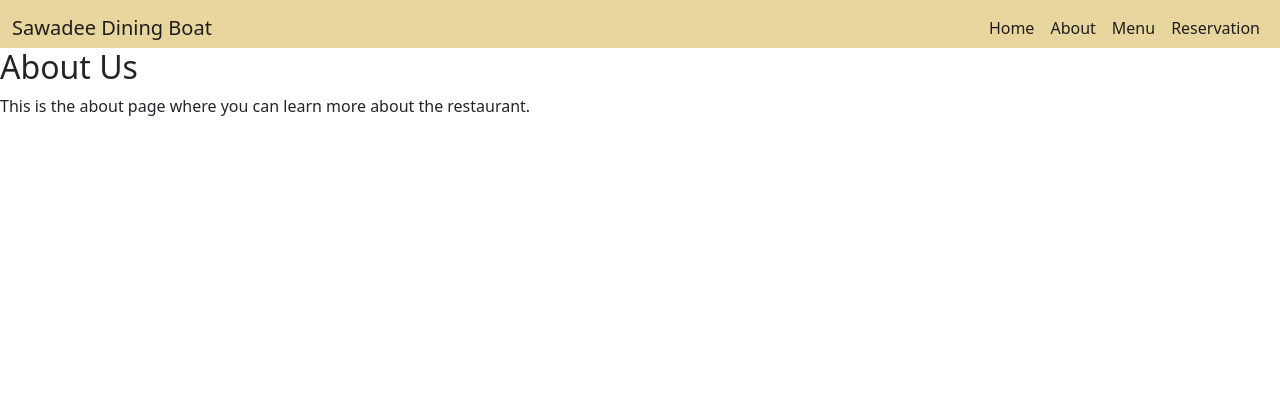
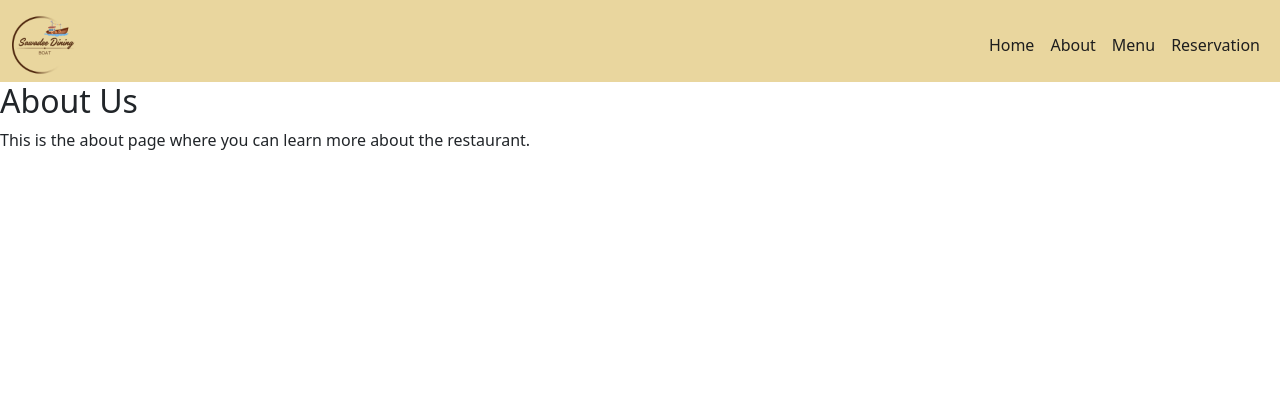
Before and after one commit to Alisha98A/sawadee-boat, a Django app: page /about/ in a window 1280 px wide. Shown: the top 420 px of the page. Run offline with Django 4.2, Linux system fonts and the light colour scheme.

Commit message:
Add favicon to base template

```diff
--- a/templates/base.html
+++ b/templates/base.html
@@ -10,6 +10,19 @@
     <meta
       name="keywords"
       content="Sawadee Dining Boat, Thai restaurant, Thai food, boat dining, Thai boat restaurant, boat experience, Thai cuisine, private boat dining" />
+    <!-- Favicon -->
+<!-- Standard favicon -->
+<link rel="icon" type="image/x-icon" href="{% static 'images/favicon_ico/favicon.ico' %}">
+<!-- PNG favicons for different sizes -->
+<link rel="icon" type="image/png" sizes="32x32" href="{% static 'images/favicon_ico/favicon-32x32.png' %}">
+<link rel="icon" type="image/png" sizes="16x16" href="{% static 'images/favicon_ico/favicon-16x16.png' %}">
+<!-- Apple touch icon for iOS -->
+<link rel="apple-touch-icon" href="{% static 'images/favicon_ico/apple-touch-icon.png' %}">
+<!-- Android Chrome icons -->
+<link rel="icon" type="image/png" sizes="192x192" href="{% static 'images/favicon_ico/android-chrome-192x192.png' %}">
+<link rel="icon" type="image/png" sizes="512x512" href="{% static 'images/favicon_ico/android-chrome-512x512.png' %}">
+<!-- Web App Manifest -->
+<link rel="manifest" href="{% static 'images/favicon_ico/site.webmanifest' %}">
     <!-- Bootstrap CDN -->
     <link rel="stylesheet" href="https://cdn.jsdelivr.net/npm/bootstrap@5.3.1/dist/css/bootstrap.min.css">
     <!-- Custom CSS -->
@@ -21,7 +34,10 @@
         {% block header %}
         <nav class="navbar navbar-expand-lg" id="navbar">
             <div class="container-fluid">
-                <a class="navbar-brand" href="/" id="navbar-brand">Sawadee Dining Boat</a>
+                <a class="navbar-brand" href="/">
+                    <img src="{% static 'images/favicon_ico/android-chrome-192x192.png' %}" alt="Logo" width="64" height="64">
+
+                </a>
                 <button class="navbar-toggler" type="button" data-bs-toggle="collapse" data-bs-target="#navbarNav" aria-controls="navbarNav" aria-expanded="false" aria-label="Toggle navigation">
                     <span class="navbar-toggler-icon"></span>
                 </button>
```
Also changed, not shown: static/images/favicon_ico/android-chrome-192x192.png (added), static/images/favicon_ico/android-chrome-512x512.png (added), static/images/favicon_ico/apple-touch-icon.png (added), static/images/favicon_ico/favicon-16x16.png (added), static/images/favicon_ico/favicon-32x32.png (added), static/images/favicon_ico/favicon.ico (added), static/images/favicon_ico/site.webmanifest (added).
